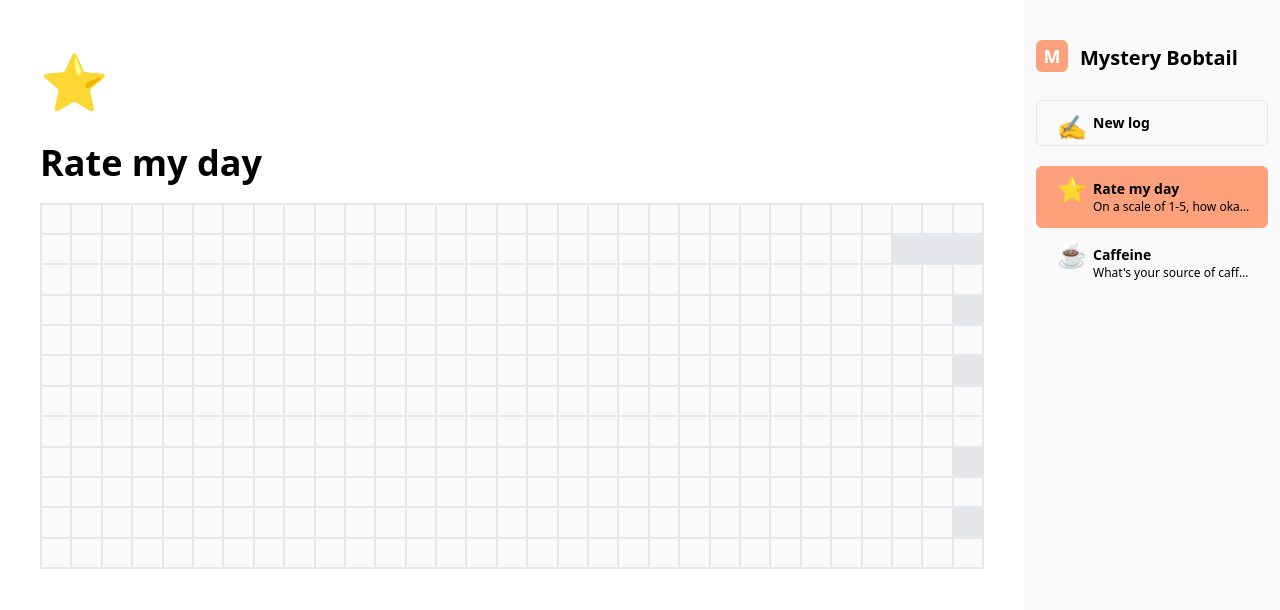
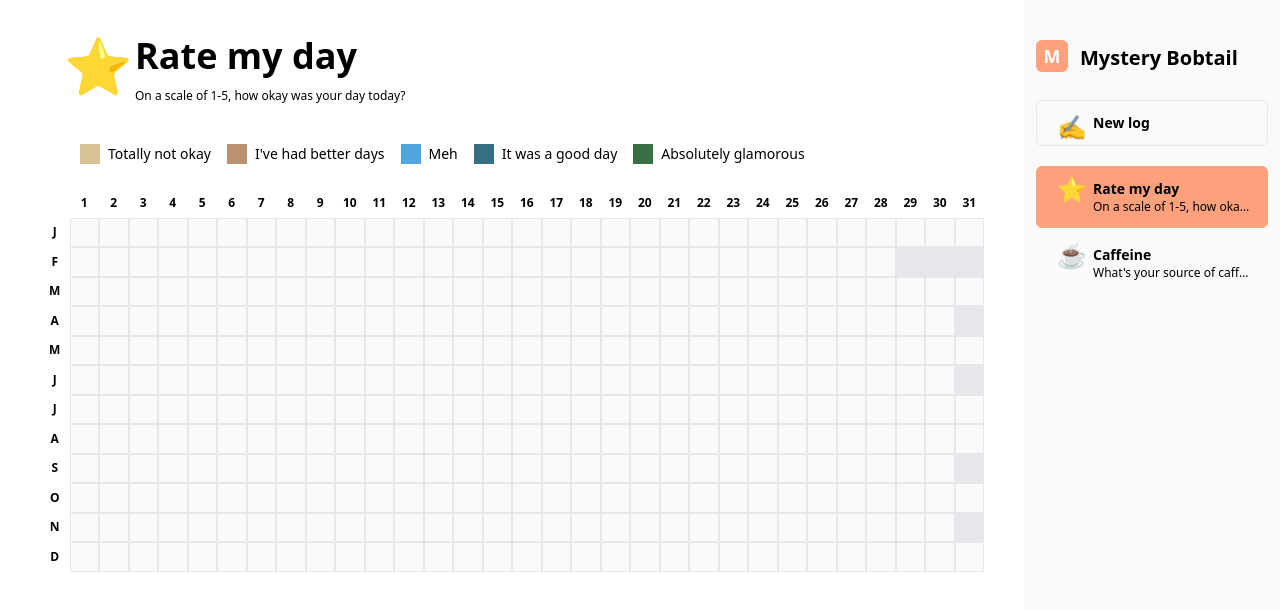
Before and after one commit to btthao/bullet-journal, a React (Vite) app: page / in a window 1280 px wide. Shown: the top 610 px of the page. Built offline with nearby package versions, Linux system fonts and the light colour scheme.

Commit message:
show days, months label and legends

```diff
--- /dev/null
+++ b/src/components/Legends.tsx
@@ -0,0 +1,28 @@
+import React from 'react';
+import { Key } from '../hooks/useLogsState';
+
+interface LegendsProps {
+  legends: Key[];
+}
+
+const Legends: React.FC<LegendsProps> = ({ legends }) => {
+  return (
+    <div className='w-full mt-10 mb-6 pl-10'>
+      <div className='flex flex-wrap gap-4'>
+        {legends.map((key, idx) => (
+          <div key={idx} className='flex min-w-fit items-center text-sm leading-4'>
+            <span
+              className='w-5 h-5 mr-2 inline-block flex-shrink-0'
+              style={{
+                background: key.color,
+              }}
+            ></span>
+            <p>{key.label}</p>
+          </div>
+        ))}
+      </div>
+    </div>
+  );
+};
+
+export default Legends;
--- a/src/components/Main.tsx
+++ b/src/components/Main.tsx
@@ -1,7 +1,9 @@
 import { useEffect, useState } from 'react';
 import { LogData } from '../hooks/useLogsState';
-import { currentYear } from '../utils';
+import { currentYear, days, months } from '../utils';
 import { Emoji, EmojiStyle } from 'emoji-picker-react';
+import Tile from './Tile';
+import Legends from './Legends';
 
 interface MainSectionProps {
   data: LogData;
@@ -19,15 +21,21 @@ function Main({ data }: MainSectionProps) {
   }
 
   return (
-    <div className='flex-1 max-h-screen overflow-scroll p-10'>
+    <div className='flex-1 max-h-screen overflow-scroll py-6 px-10'>
       <div className='min-w-fit'>
-        <Emoji unified={data.emoji} size={55} emojiStyle={EmojiStyle.NATIVE} />
-        <h1 className='font-extrabold text-4xl my-5'>{data.name}</h1>
-        <div className='border-[0.5px]'>
-          {data.data[year].map((month, monthIdx) => (
-            <div key={monthIdx} className='flex'>
-              {month.map((day, dayIdx) => (
-                <div key={dayIdx} className={`flex-1  border-[0.5px] min-w-[20px] aspect-square  ${day == null ? 'bg-gray-200' : 'bg-neutral-50'}`}></div>
+        <div className='flex gap-4 pl-6'>
+          <Emoji unified={data.emoji} size={55} emojiStyle={EmojiStyle.NATIVE} />
+          <div>
+            <h1 className='font-extrabold text-4xl my-3'>{data.name}</h1>
+            <p className='text-xs'>{data.description}</p>
+          </div>
+        </div>
+        <Legends legends={data.keys} />
+        <div>
+          {months.map((_, month) => (
+            <div key={month} className='flex'>
+              {days.map((day) => (
+                <Tile key={day} data={month > 0 && day > 0 ? data.data[year][month - 1][day - 1] : null} day={day} month={month} />
               ))}
             </div>
           ))}
--- /dev/null
+++ b/src/components/Tile.tsx
@@ -0,0 +1,26 @@
+import React from 'react';
+import { months } from '../utils';
+
+interface TileProps {
+  day: number;
+  month: number;
+  data: number | null;
+}
+
+const Tile: React.FC<TileProps> = ({ day, month, data }) => {
+  const colorClass = month == 0 || day == 0 ? 'bg-white border-white' : data == null ? 'bg-gray-200' : 'bg-neutral-50';
+  let borderClass = '';
+  if (month > 0 && day == 1) borderClass += 'border-l-[1px] ';
+  if (month > 0 && day == 31) borderClass += 'border-r-[1px] ';
+  if (month == 1 && day > 0) borderClass += 'border-t-[1px] ';
+  if (month == 12 && day > 0) borderClass += 'border-b-[1px] ';
+
+  return (
+    <div className={`flex-1 border-[0.5px] ${borderClass} ${colorClass} min-w-[23px] aspect-square grid place-items-center text-xs font-semibold `}>
+      {day == 0 && month !== 0 && months[month]}
+      {day !== 0 && month == 0 && day}
+    </div>
+  );
+};
+
+export default Tile;
--- a/src/hooks/useLogsState.ts
+++ b/src/hooks/useLogsState.ts
@@ -3,8 +3,9 @@ import { createUniqueId, currentYear, initEmptyLog } from '../utils';
 
 const ACTION_TYPE_SELECT_LOG = 'select';
 const ACTION_TYPE_CREATE_NEW_LOG = 'new log';
+const ACTION_TYPE_LOG_DAY = 'log day';
 
-interface Key {
+export interface Key {
   value: number;
   label: string;
   color: string;
@@ -34,27 +35,29 @@ export const DEFAULT_LOGS: LogData[] = [
       {
         value: 1,
         label: 'Totally not okay',
-        color: 'pink',
+        color: '#d8c196',
       },
       {
         value: 2,
         label: "I've had better days",
-        color: 'red',
+        color: '#bb9271',
       },
       {
         value: 3,
         label: 'Meh',
-        color: 'green',
+        color: '#50a7e0',
       },
       {
         value: 4,
         label: 'It was a good day',
-        color: 'purple',
+
+        color: '#366e84',
       },
       {
         value: 5,
         label: 'Absolutely glamorous',
-        color: 'blue',
+
+        color: '#386f43',
       },
     ],
     data: {
@@ -70,12 +73,12 @@ export const DEFAULT_LOGS: LogData[] = [
       {
         value: 1,
         label: 'Tea',
-        color: 'brown',
+        color: '#F4B993',
       },
       {
         value: 2,
         label: 'Coffee',
-        color: 'black',
+        color: '#36210E',
       },
     ],
     data: {
--- a/src/utils.ts
+++ b/src/utils.ts
@@ -1,3 +1,7 @@
+export const months = ['', 'J', 'F', 'M', 'A', 'M', 'J', 'J', 'A', 'S', 'O', 'N', 'D'];
+
+export const days = new Array(32).fill(0).map((_, idx) => idx);
+
 export const currentYear = new Date().getFullYear();
 
 export const createUniqueId = () => {
```
